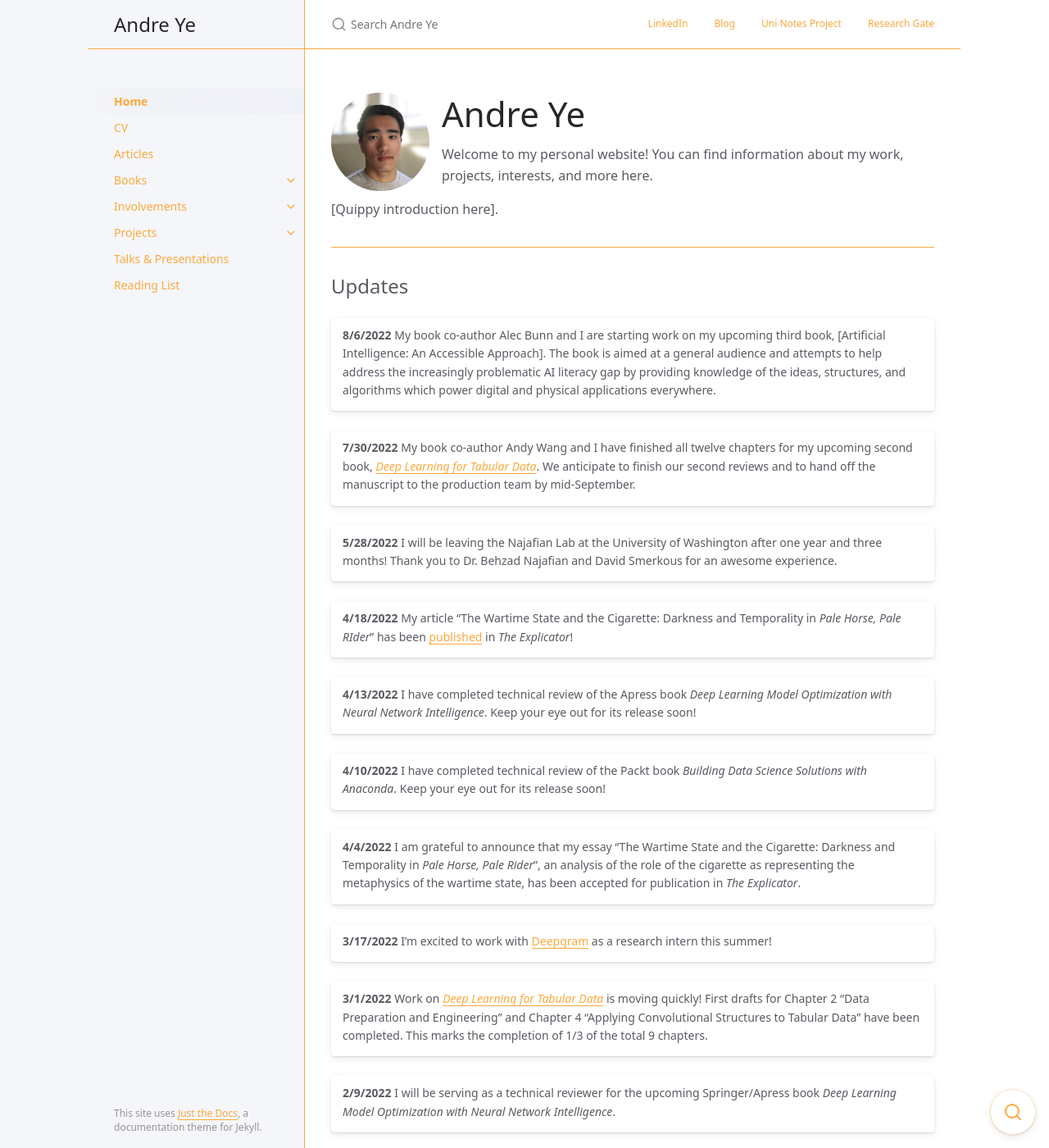
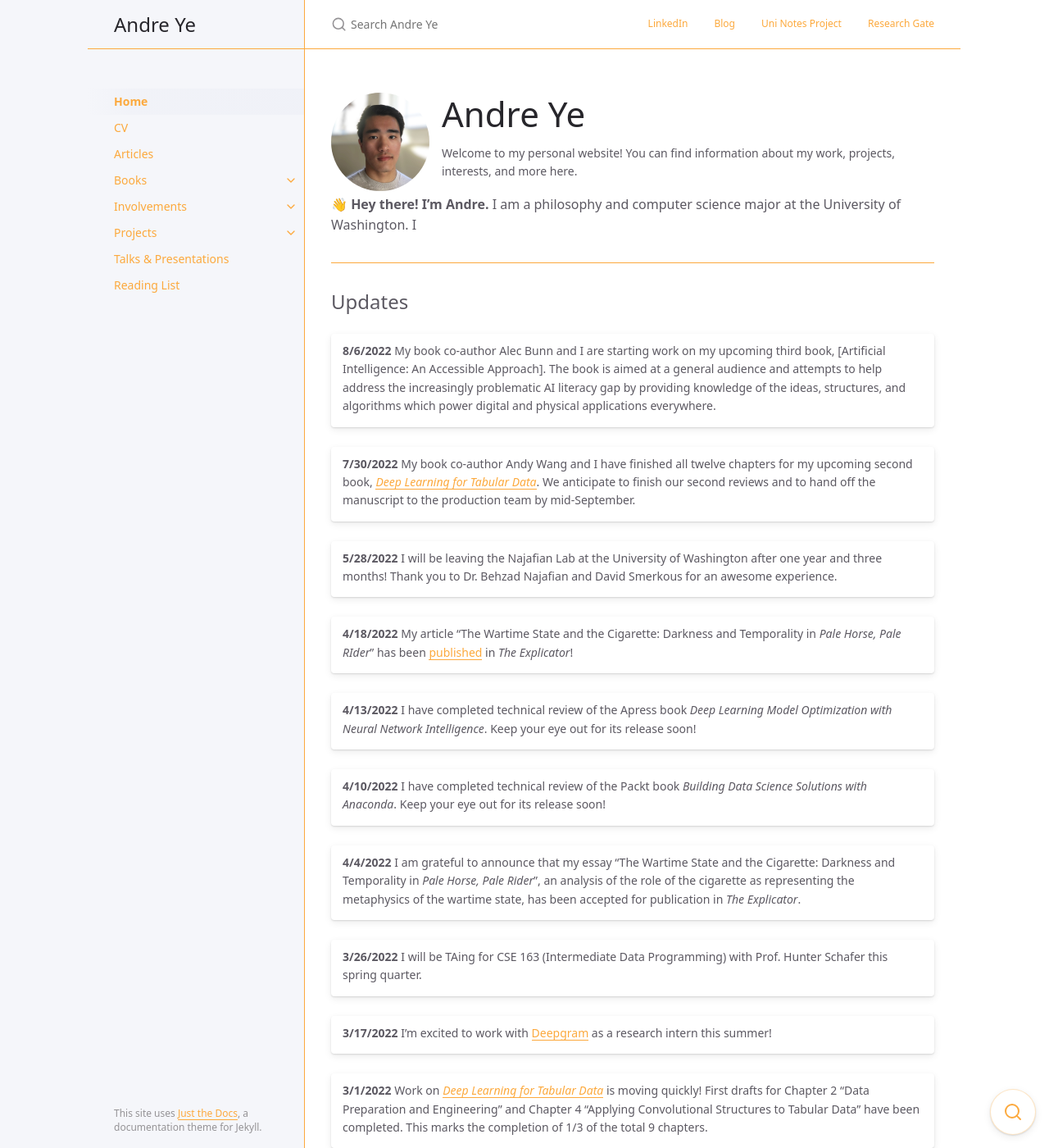
Before and after one commit to andre-ye/andre-ye.github.io-retired, a Jekyll site: the page built from index.md, in a window 1280 px wide and 1400 px high. Shown: the whole window at 82% size. Built offline with Jekyll 4.4.1, drawn with Linux system fonts in a browser that asks for light colours; nearby versions of some CDN libraries.

Commit message:
Update index.md

```diff
--- a/index.md
+++ b/index.md
@@ -23,8 +23,9 @@ My personal website
 
 
 Welcome to my personal website! You can find information about my work, projects, interests, and more here.
+{: .fs-3 .fw-300 }
 
-[Quippy introduction here].
+**👋 Hey there! I'm Andre.** I am a philosophy and computer science major at the University of Washington. I
 
 ---
 
@@ -47,6 +48,8 @@ Updates
 
 <!-- | **4/3/2022** I will be authoring the course *Data Science for Cybersecurity* with the International Council of Electronic Commerce Consultants (EC-Council). The course is expected to be finished by mid-summer of this year. | -->
 
+| **3/26/2022** I will be TAing for CSE 163 (Intermediate Data Programming) with Prof. Hunter Schafer this spring quarter. |
+
 | **3/17/2022** I'm excited to work with [Deepgram](https://deepgram.com/){:target="_blank"} as a research intern this summer! |
 
 | **3/1/2022** Work on [*Deep Learning for Tabular Data*](https://andre-ye.github.io/docs/books/dl-for-tabular/) is moving quickly! First drafts for Chapter 2 "Data Preparation and Engineering" and Chapter 4 "Applying Convolutional Structures to Tabular Data" have been completed. This marks the completion of 1/3 of the total 9 chapters. |
```
